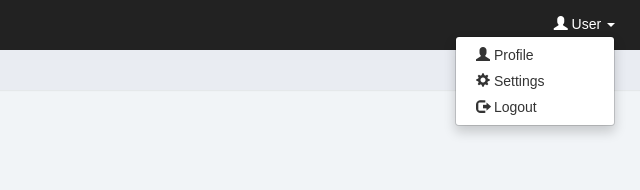
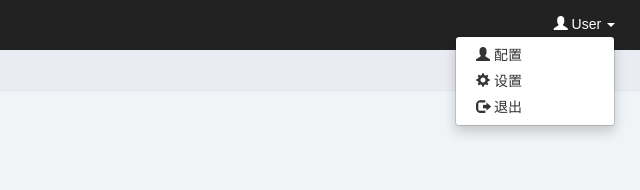
Before and after one commit to Heh10/Blog, a plain HTML site: page user.html in a window 1280 px wide. Both pictures are taken after a click on the link "User". Shown: the top 190 px of the page, 640-1280 px from the left. Drawn offline with Linux system fonts and the light colour scheme.

Commit message:
界面修改

```diff
--- a/user.html
+++ b/user.html
@@ -32,9 +32,9 @@
 					<li class="dropdown pull-right">
 						<a href="#" class="dropdown-toggle" data-toggle="dropdown"><span class="glyphicon glyphicon-user"></span> User <span class="caret"></span></a>
 						<ul class="dropdown-menu" role="menu">
-							<li><a href="#"><span class="glyphicon glyphicon-user"></span> Profile</a></li>
-							<li><a href="#"><span class="glyphicon glyphicon-cog"></span> Settings</a></li>
-							<li><a href="#"><span class="glyphicon glyphicon-log-out"></span> Logout</a></li>
+                            <li><a href="#"><span class="glyphicon glyphicon-user"></span> 配置</a></li>
+                            <li><a href="#"><span class="glyphicon glyphicon-cog"></span> 设置</a></li>
+                            <li><a href="#"><span class="glyphicon glyphicon-log-out"></span> 退出</a></li>
 						</ul>
 					</li>
 				</ul>
```
Also changed, not shown: charts.html (+3 -3 lines), edit.html (+3 -3 lines), panels.html (+3 -3 lines), setting.html (+3 -3 lines).
